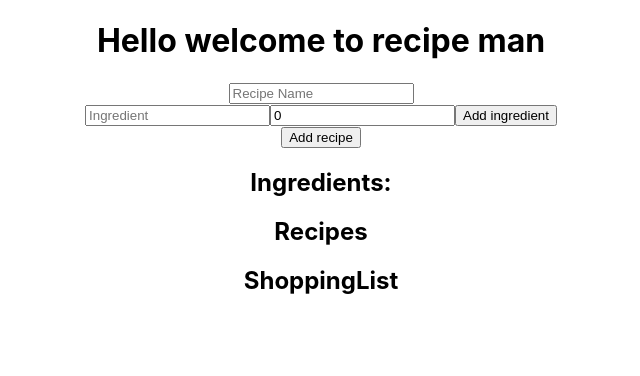
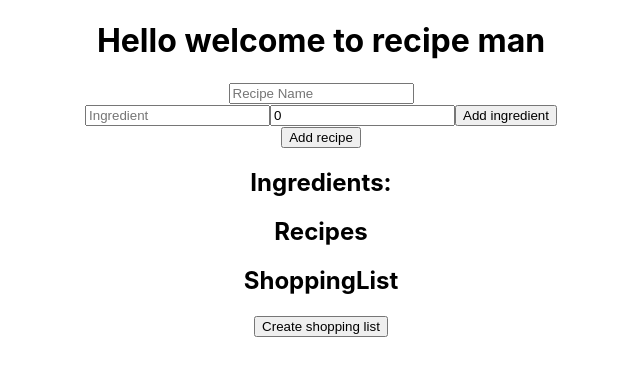
Before and after one commit to IsakLarsson/smart-shop, a React (Create React App) app in the folder smart-shop/: page / in a window 1280 px wide. Shown: the top 376 px of the page, without its empty margins (319-959 px from the left). Built offline with nearby package versions, Linux system fonts and the light colour scheme.

Commit message:
Logic actually working this time

```diff
--- a/smart-shop/src/App.css
+++ b/smart-shop/src/App.css
@@ -4,4 +4,5 @@
 
 ul {
   list-style-type: none;
+  cursor: pointer;
 }
--- a/smart-shop/src/App.tsx
+++ b/smart-shop/src/App.tsx
@@ -17,7 +17,7 @@ function App() {
   const [ingredientName, setIngredientName] = useState("");
   const [recipeName, setRecipeName] = useState("");
   const [ingredientAmmount, setIngredientAmmount] = useState(0);
-  const [shoppingList, setShoppingList] = useState<Ingredient[]>();
+  const [shoppingList, setShoppingList] = useState<Ingredient[]>([]);
   const [chosenRecipes, setChosenRecipes] = useState<Recipe[]>([]);
 
   const handleChange = (event: ChangeEvent<HTMLInputElement>): void => {
@@ -86,23 +86,47 @@ function App() {
     ]; */
     console.log("Chosen recipes: ", chosenRecipes);
     if (chosenRecipes.length === 0) return;
-    const res = chosenRecipes.reduce((acc, { ingredients }: Recipe) => {
-      ingredients.forEach((i) => {
+    /* const res = chosenRecipes.reduce((acc, { ingredients }: Recipe) => {
+      ingredients.forEach((i, index) => {
+        console.log("looking for ingredient: ", i.name, " in ", ingredients);
         const idx = acc.findIndex((ingredient) => ingredient.name === i.name);
-        if (!idx) acc[idx].ammount += i.ammount;
-        else acc.push({ ...i });
+        if (!idx) {
+          acc[idx].ammount += i.ammount;
+          console.log("index of: ", i.name, " found");
+        } else acc.push(i);
+        console.log("INDEX: ", index);
       });
       return acc;
-    }, [] as Ingredient[]);
+    }, [] as Ingredient[]); */
 
-    console.log(res);
-    setShoppingList(res);
+    //for each recipe
+    //for each ingredient in recipes ingredientlist
+    //check if ingredientname exists in accumulated list of ingredients
+    //if exists
+    //add ammount to that index place
+    //if not
+    //add the whole ingredient object to the list
+
+    let cumsum: Ingredient[] = [];
+    chosenRecipes.forEach((recipe) => {
+      recipe.ingredients.forEach((recipeIngredient) => {
+        const index = cumsum.findIndex(
+          (ingredient) => ingredient.name === recipeIngredient.name
+        );
+        if (index === -1) {
+          cumsum.push({ ...recipeIngredient });
+        } else {
+          cumsum[index].ammount += recipeIngredient.ammount;
+        }
+      });
+    });
+
+    console.log(cumsum);
+    setShoppingList(cumsum);
   };
 
   useEffect(() => {
     console.log("ingredient list: ", ingredientList);
-
-    if (chosenRecipes.length > 0) createShoppingList();
 
     return () => {};
   }, [ingredientList, recipeList, chosenRecipes]);
@@ -172,6 +196,7 @@ function App() {
         </ul>
         <div>
           <h2>ShoppingList</h2>
+          <button onClick={createShoppingList}>Create shopping list</button>
           <ul>
             {shoppingList?.map((ingredient, index) => {
               return (
```
